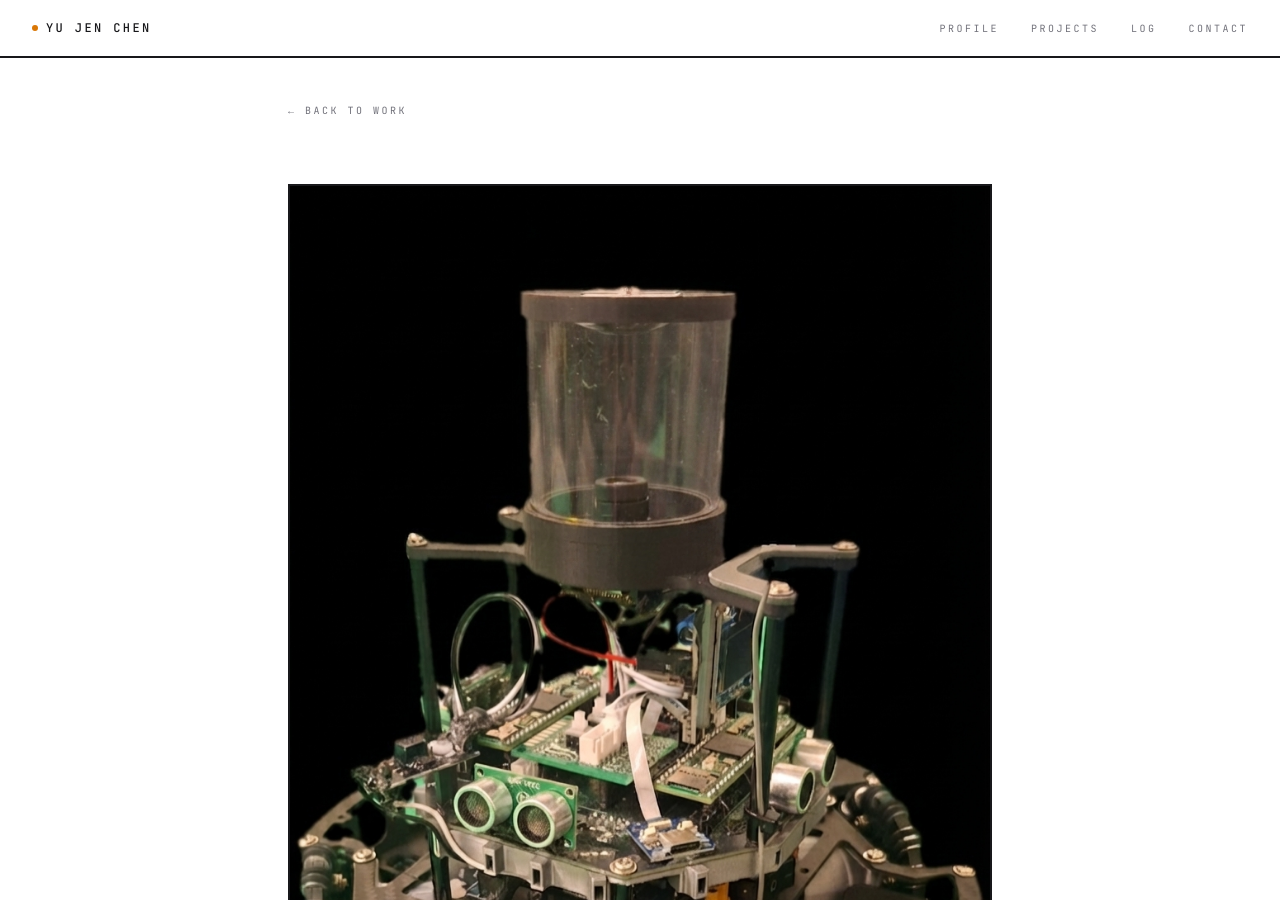
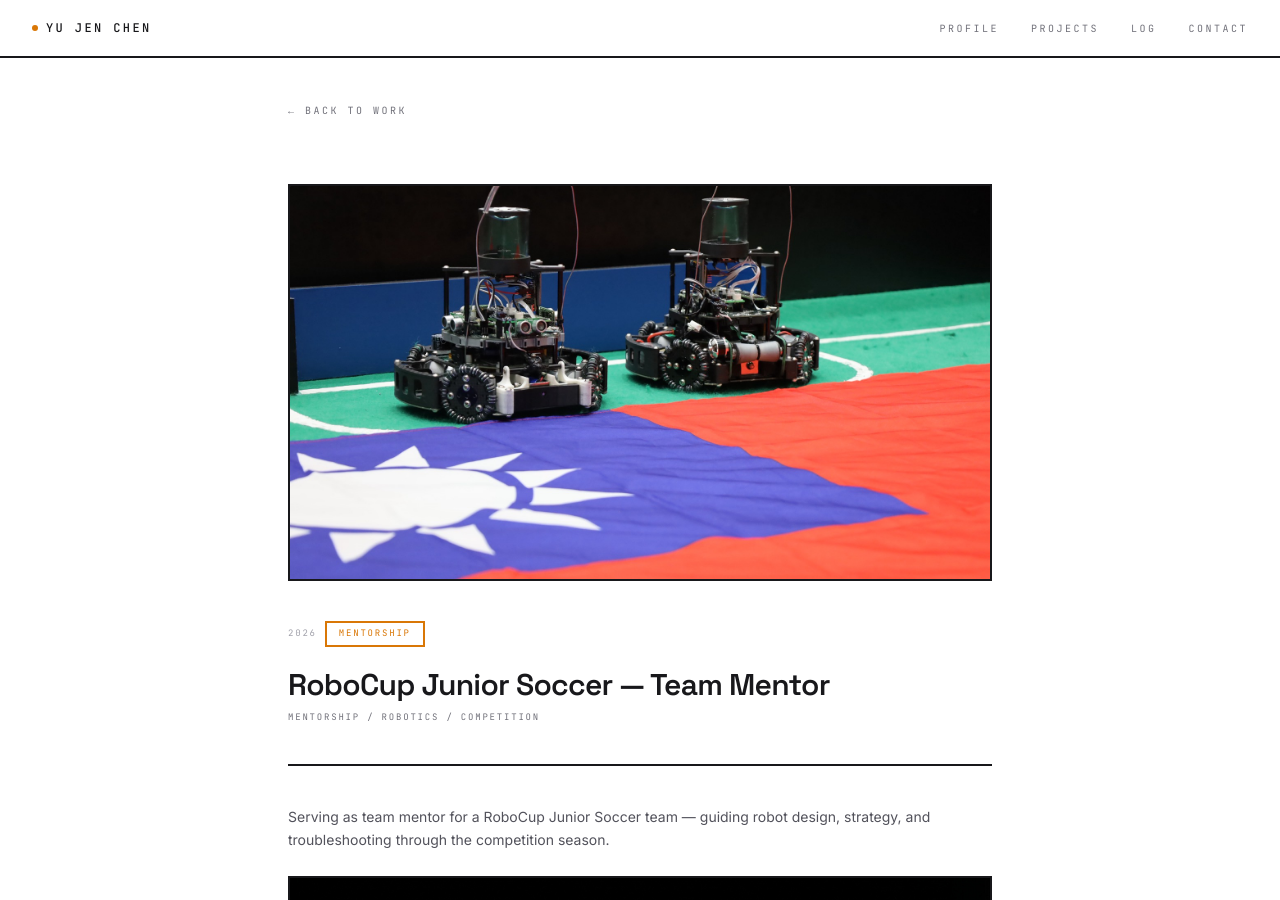
Before and after one commit to CJxrobot/cjXrobot.github.io, a Jekyll site: the page built from _projects/robocup-junior-soccer-mentor.md, in a window 1280 px wide and 900 px high. Built offline with Jekyll 4.4.1, drawn with Linux system fonts in a browser that asks for light colours.

Commit message:
Set contact email, swap two card images, darken card tag text
- site.email set to yujen_chen@protonmail.com (was the your.email@
  example.com placeholder) — the Contact button's mailto now points
  there.
- RoboCup Junior Soccer mentor: shared-card/hero image swapped to
  RCJSoccer20262.jpg (the two-robots-on-the-pitch shot); the single-
  robot detail shot (RCJSoccer2026.png) moves to the supporting image
  in the write-up.
- 4-in-1 ToF Sensor: shared-card/hero image swapped to
  Tofsensorbatch.jpg (assembled batch); the board-layout render
  (Tof_Sensor_Board.png) moves to the supporting image.
- Card tag list (e.g. "ROS2 / MOVEIT 2 / 7-DOF ARM") changed from
  light gray (zinc-400) to near-black (zinc-900) for better contrast,
  in _includes/project-card.html so it applies to every card in both
  columns.

Rebuilt assets/css/tailwind.css (no new utility classes needed — both
changed classes were already in use elsewhere), verified with a local
jekyll build + Playwright click-test before pushing.

Co-Authored-By: Claude Sonnet 5 <noreply@anthropic.com>
Claude-Session: https://claude.ai/code/session_017zDNwKog3b6SCcJf8Sezzf

```diff
--- a/_config.yml
+++ b/_config.yml
@@ -5,6 +5,7 @@ description: >-
   PCB design, embedded firmware, and ROS2 system integration. Portfolio
   and daily learning log.
 author: Yu Jen Chen
+email: yujen_chen@protonmail.com
 github_username: CJxrobot
 url: "https://cjxrobot.github.io"
 baseurl: ""
--- a/_includes/project-card.html
+++ b/_includes/project-card.html
@@ -16,7 +16,7 @@
         </div>
         <h4 class="font-display font-medium text-base text-zinc-900 tracking-tight mb-2">{{ include.project.title }}</h4>
         <p class="text-xs text-zinc-600 font-light leading-relaxed mb-4">{{ include.project.summary }}</p>
-        <div class="flex flex-wrap gap-x-3 gap-y-1 font-mono text-[9px] uppercase tracking-[0.15em] text-zinc-400">
+        <div class="flex flex-wrap gap-x-3 gap-y-1 font-mono text-[9px] uppercase tracking-[0.15em] text-zinc-900">
             {% for tag in include.project.tags %}<span>{{ tag }}</span>{% endfor %}
         </div>
     </div>
--- a/_projects/robocup-junior-soccer-mentor.md
+++ b/_projects/robocup-junior-soccer-mentor.md
@@ -6,8 +6,8 @@ tags: [Mentorship, Robotics, Competition]
 summary: "Team mentor for a RoboCup Junior Soccer team."
 domain: "Mentorship"
 kind: side-project
-image: "https://github.com/CJxrobot/cjXrobot.github.io/blob/main/Images/RCJSoccer2026.png?raw=true"
+image: "https://github.com/CJxrobot/cjXrobot.github.io/blob/main/Images/RCJSoccer20262.jpg?raw=true"
 ---
 Serving as team mentor for a RoboCup Junior Soccer team — guiding robot design, strategy, and troubleshooting through the competition season.
 
-![Two of the team's omni-wheel soccer robots on the pitch](https://github.com/CJxrobot/cjXrobot.github.io/blob/main/Images/RCJSoccer20262.jpg?raw=true)
+![One of the team's omni-wheel soccer robots](https://github.com/CJxrobot/cjXrobot.github.io/blob/main/Images/RCJSoccer2026.png?raw=true)
```
Also changed, not shown: _projects/4-in-1-tof-sensor.md (+2 -2 lines).
